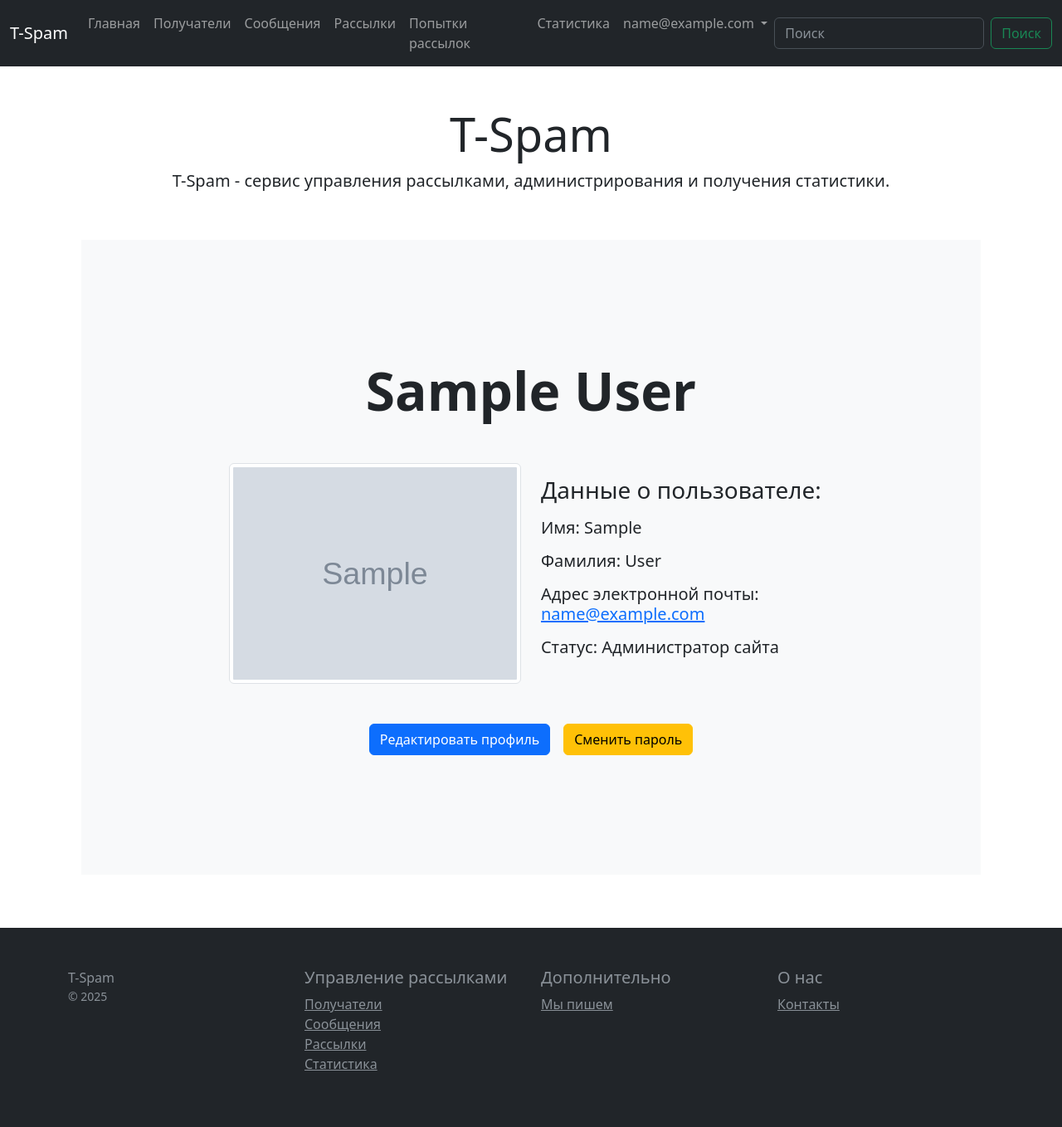
After one commit to Tishina-az/MailingService, a Django app: page /users/user/profile/1/ in a window 1280 px wide. The commit adds this page. Shown: the whole page at 83% size. Run offline with Django 5.2, Linux system fonts and the light colour scheme; a user stored in the database is signed in; tables that the repository leaves empty hold one stand-in row (values such as "Sample post"); grey boxes marked "Sample" are stand-in pictures; some libraries are stand-ins or nearby versions.

Commit message:
Контроллер и шаблон профиля пользователя

```diff
--- a/mailing/templates/mailing/main_menu.html
+++ b/mailing/templates/mailing/main_menu.html
@@ -24,7 +24,7 @@
                         {{ user.email }}
                     </a>
                     <ul class="dropdown-menu">
-                        <li><a class="dropdown-item" href="#">Личный кабинет</a></li>
+                        <li><a class="dropdown-item" href="{% url 'users:user_profile' user.pk %}">Личный кабинет</a></li>
                         <li><a class="dropdown-item" href="{% url 'users:user_update' user.pk %}">Редактировать
                             профиль</a></li>
                         <li>
--- /dev/null
+++ b/users/templates/users/profile.html
@@ -0,0 +1,36 @@
+{% extends 'mailing/base.html' %}
+
+{% block title %}{{ user.get_full_name|truncatechars:25 }}{% endblock %}
+
+{% block content %}
+<div class="position-relative overflow-hidden p-3 p-md-5 m-md-3 text-center bg-body-tertiary">
+    <div class="col-md-10 p-lg-5 mx-auto my-5">
+        <h1 class="display-3 fw-bold mb-5">{{ user.get_full_name }}</h1>
+        <div class="row">
+            <div class="col-6">
+                <img src="{{ user.avatar.url }}" class="img-thumbnail img-fluid" alt="Аватар {{ user.first_name }}">
+            </div>
+            <div class="col-6 text-start">
+                <h3 class=" mt-3">Данные о пользователе:</h3>
+                <h5 class="mt-3">Имя: {{ user.first_name }}</h5>
+                <h5 class="mt-3">Фамилия: {{ user.last_name }}</h5>
+                <h5 class="mt-3">
+                    Адрес электронной почты:
+                    <a class="link-opacity-75-hover" href="mailto: {{ user.email }}">{{ user.email }}</a>
+                </h5>
+                <h5 class="mt-3">Статус: {% if user.is_staff is False %}Пользователь{% else %}Администратор сайта{% endif %}</h5>
+            </div>
+        </div>
+        <div class="d-flex gap-3 justify-content-center lead fw-normal mt-5">
+            <a class="btn btn-primary" href="{% url 'users:user_update' user.pk %}">
+                Редактировать профиль
+            </a>
+            <a class="btn btn-warning" href="#">
+                Сменить пароль
+            </a>
+        </div>
+    </div>
+    <div class="product-device shadow-sm d-none d-md-block"></div>
+    <div class="product-device product-device-2 shadow-sm d-none d-md-block"></div>
+</div>
+{% endblock %}
--- a/users/templates/users/register.html
+++ b/users/templates/users/register.html
@@ -21,7 +21,11 @@
                         {{ form.non_field_errors }}
                         {{ form.as_p }}
                         <button type="submit" class="btn btn-primary">Сохранить</button>
+                        {% if user.is_authenticated %}
+                        <a href="{% url 'users:user_profile' user.pk %}" class="btn btn-warning">Отменить</a>
+                        {% else %}
                         <a href="{% url 'mailing:main_page' %}" class="btn btn-warning">Отменить</a>
+                        {% endif %}
                     </div>
                 </div>
             </form>
--- a/users/urls.py
+++ b/users/urls.py
@@ -2,7 +2,7 @@ from django.contrib.auth.views import LogoutView
 from django.urls import path
 
 from users.views import RegisterView, email_verification, CustomLoginView, CustomUserUpdate, CustomPasswordResetView, \
-    CustomPasswordResetDoneView, CustomPasswordResetConfirmView, CustomPasswordResetCompleteView
+    CustomPasswordResetDoneView, CustomPasswordResetConfirmView, CustomPasswordResetCompleteView, CustomUserDetailView
 
 app_name = 'users'
 
@@ -12,6 +12,7 @@ urlpatterns = [
     path('logout/', LogoutView.as_view(), name='logout'),
     path('confirm/<str:token>/', email_verification, name='confirm'),
     path('user/update/<int:pk>/', CustomUserUpdate.as_view(), name='user_update'),
+    path('user/profile/<int:pk>/', CustomUserDetailView.as_view(), name='user_profile'),
 
     path('password_reset/', CustomPasswordResetView.as_view(), name='password_reset'),
     path('password_reset/done/', CustomPasswordResetDoneView.as_view(), name='password_reset_done'),
--- a/users/views.py
+++ b/users/views.py
@@ -8,7 +8,7 @@ from django.shortcuts import get_object_or_404, redirect
 from django.template.loader import render_to_string
 from django.urls import reverse_lazy, reverse
 from django.utils.html import strip_tags
-from django.views.generic import CreateView, UpdateView
+from django.views.generic import CreateView, UpdateView, ListView, DetailView
 
 from config.settings import DEFAULT_FROM_EMAIL
 from users.forms import CustomUserCreationForm, CustomUserLoginForm, CustomUserUpdateForm, CustomPasswordResetForm, \
@@ -80,6 +80,11 @@ class CustomLoginView(LoginView):
     form_class = CustomUserLoginForm
 
 
+class CustomUserDetailView(LoginRequiredMixin, DetailView):
+    model = CustomUser
+    template_name = 'users/profile.html'
+
+
 class CustomUserUpdate(LoginRequiredMixin, UpdateView):
     model = CustomUser
     template_name = 'users/register.html'
```
Also changed, not shown: users/forms.py (+2 -6 lines), media/avatar/IMG_0168.jpeg (added).
